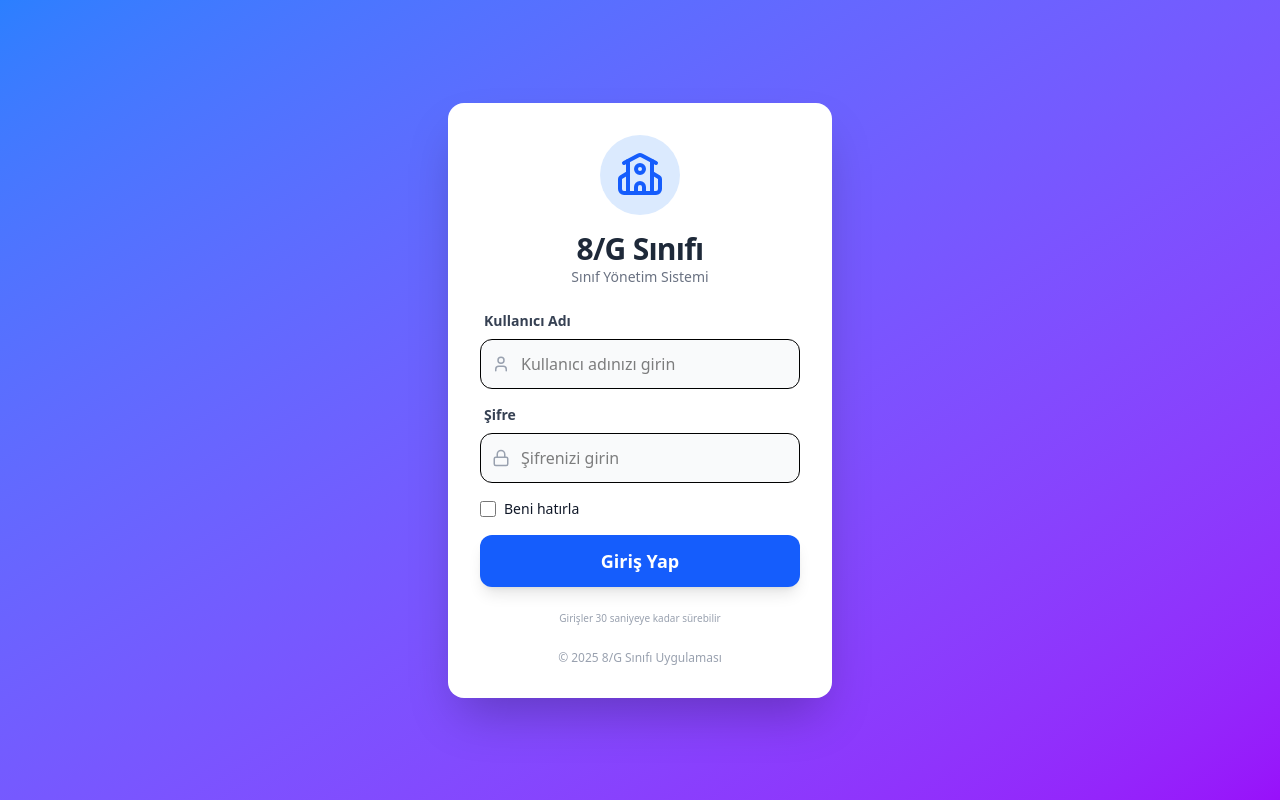
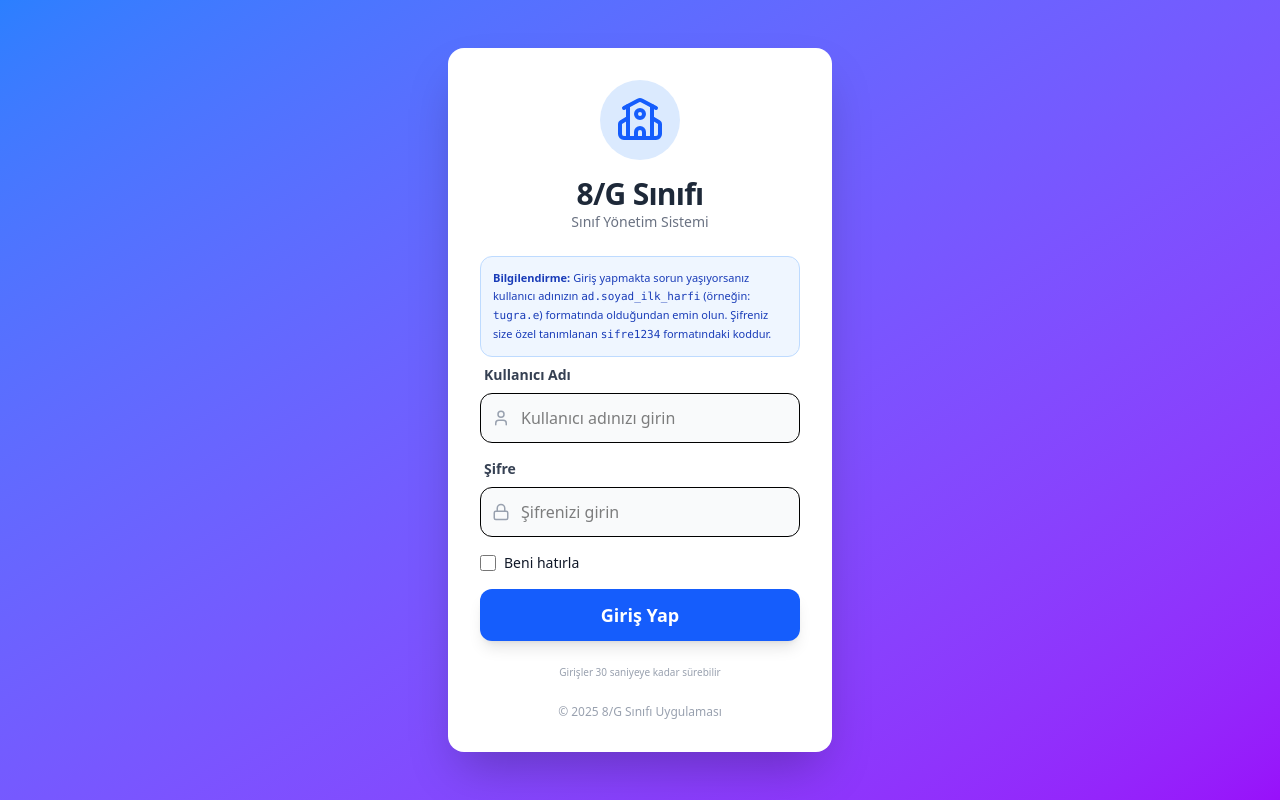
Before and after one commit to tugraeker/8gapp, a React (Vite) app in the folder client/: page /login in a window 1280 px wide. Built offline with nearby package versions, Linux system fonts and the light colour scheme; no server answers.

Commit message:
giriş hatası düzeltildi

```diff
--- a/client/src/pages/Login.tsx
+++ b/client/src/pages/Login.tsx
@@ -45,6 +45,11 @@ const Login: React.FC = () => {
         )}
 
         <form onSubmit={handleSubmit} className="space-y-4">
+          <div className="bg-blue-50 border-blue-200 border p-3 rounded-xl mb-2">
+            <p className="text-blue-800 text-[11px] leading-relaxed">
+              <strong>Bilgilendirme:</strong> Giriş yapmakta sorun yaşıyorsanız kullanıcı adınızın <code>ad.soyad_ilk_harfi</code> (örneğin: <code>tugra.e</code>) formatında olduğundan emin olun. Şifreniz size özel tanımlanan <code>sifre1234</code> formatındaki koddur.
+            </p>
+          </div>
           <div>
             <label className="block text-gray-700 text-sm font-bold mb-2 ml-1">Kullanıcı Adı</label>
             <div className="relative">
--- a/client/src/pages/TeacherDashboard.tsx
+++ b/client/src/pages/TeacherDashboard.tsx
@@ -290,15 +290,17 @@ const TeacherDashboard: React.FC = () => {
       });
 
       // Reset states and close modal
+      setFeedback('Puan başarıyla verildi!');
+      setTimeout(() => {
         setShowModal(false);
         setSelectedStudent(null);
         setSelectedRecipientId(null);
         setReason('');
         setAmountInput('');
         setFeedback('');
-
         // Refresh data
         fetchStudents();
+      }, 1500);
     } catch (e: any) {
       alert(e.response?.data?.error || 'Puan verilirken bir hata oluştu');
     } finally {
```
Also changed, not shown: 1 other file (tests, documents, lock files or other folders). Lines whose indentation alone changed are shown as unchanged.
